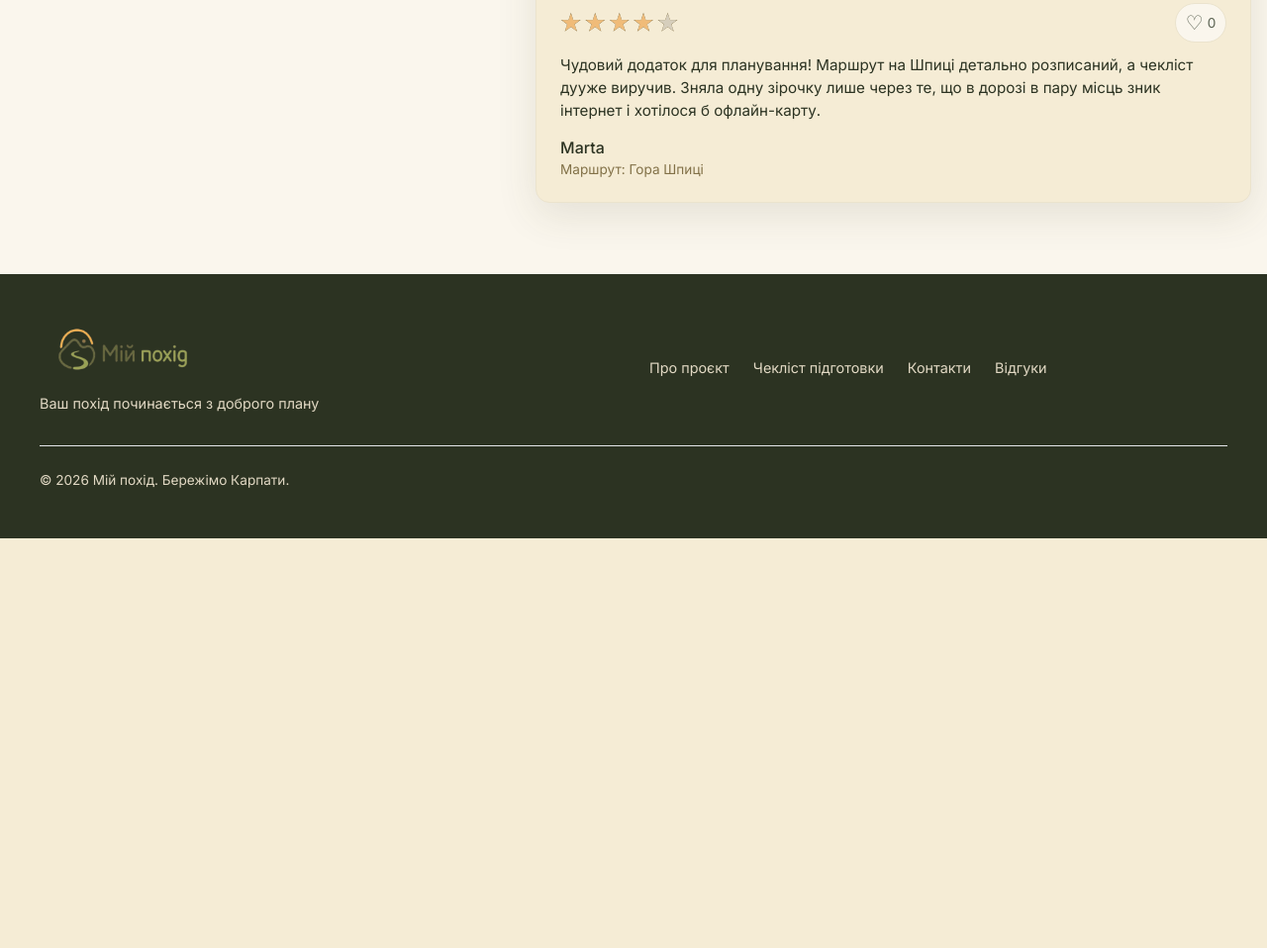
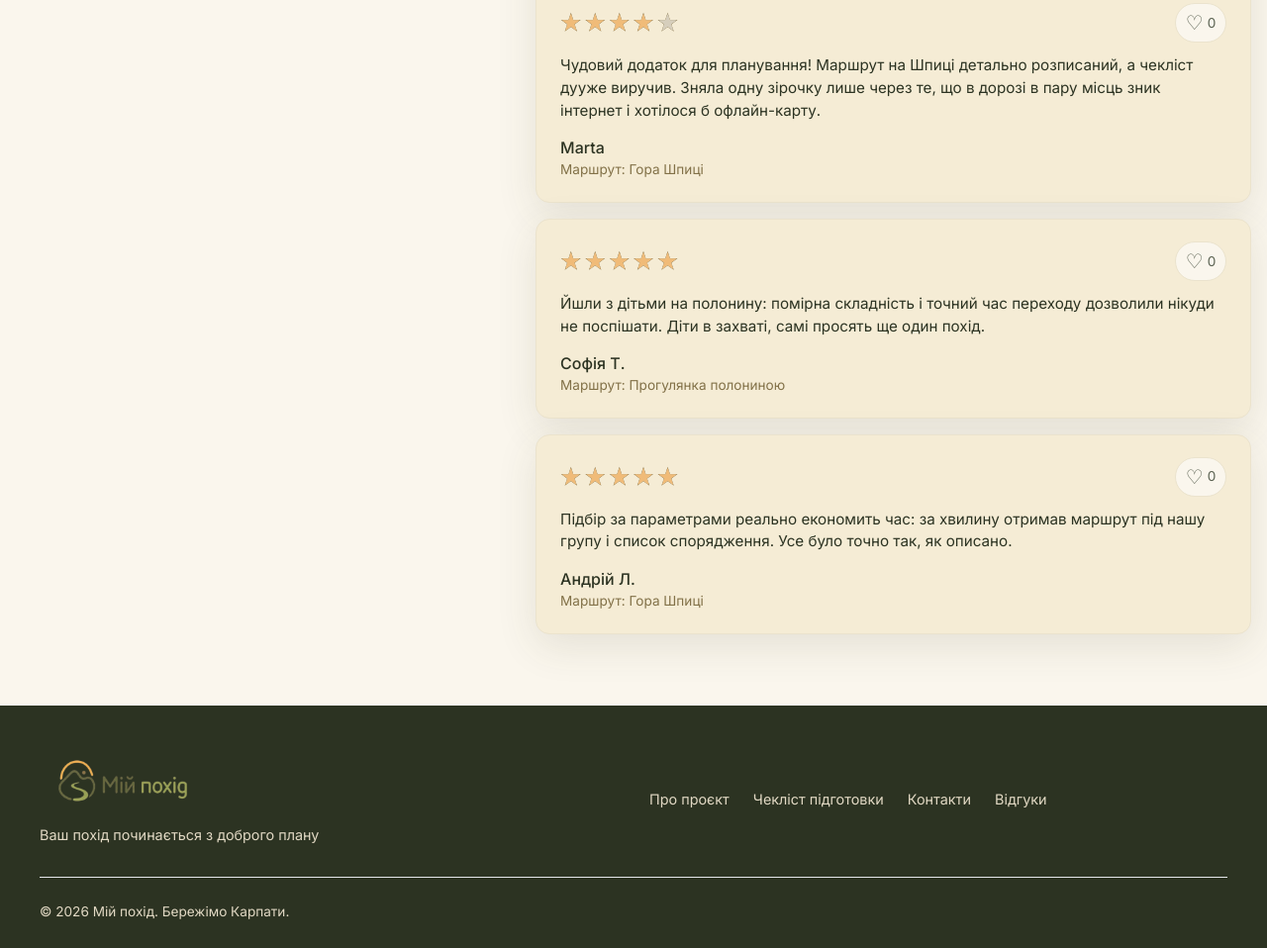
Before and after one commit to KhrystynaByrka/mii-pokhid, a plain HTML site: page reviews.html in a window 1280 px wide. Shown: the part 1401-2359 px from the top of the page at 99% size. Before the commit the page ends 1945 px from the top, so only its background shows below. Drawn offline with nearby package versions, Linux system fonts and the light colour scheme.

Commit message:
feat: додано нові відгуки

```diff
--- a/reviews.html
+++ b/reviews.html
@@ -215,6 +215,36 @@
                     </div>
                     <p class="review-gallery-text">Чудовий додаток для планування! Маршрут на Шпиці детально розписаний, а чекліст дууже виручив. Зняла одну зірочку лише через те, що в дорозі в пару місць зник інтернет і хотілося б офлайн-карту.</p>
                     <div class="review-gallery-author">Marta</div>
+                    <div class="review-gallery-route">Маршрут: Гора Шпиці</div>
+                  </div>
+                </article>
+
+                <article class="review-gallery-card" data-review-id="sofia">
+                  <div class="review-gallery-card-content">
+                    <div class="review-gallery-card-top">
+                      <div class="review-gallery-stars" aria-label="5 з 5 зірок">★★★★★</div>
+                      <button class="review-like-button !transition-all !duration-200 hover:shadow-sm focus-visible:outline-none focus-visible:ring-2 focus-visible:ring-focus-ring focus-visible:ring-offset-2" type="button" aria-pressed="false" aria-label="Вподобати відгук Софії Т.">
+                        <span class="review-like-heart" aria-hidden="true">♡</span>
+                        <span class="review-like-count" aria-label="Кількість вподобань">0</span>
+                      </button>
+                    </div>
+                    <p class="review-gallery-text">Йшли з дітьми на полонину: помірна складність і точний час переходу дозволили нікуди не поспішати. Діти в захваті, самі просять ще один похід.</p>
+                    <div class="review-gallery-author">Софія Т.</div>
+                    <div class="review-gallery-route">Маршрут: Прогулянка полониною</div>
+                  </div>
+                </article>
+
+                <article class="review-gallery-card" data-review-id="andrii">
+                  <div class="review-gallery-card-content">
+                    <div class="review-gallery-card-top">
+                      <div class="review-gallery-stars" aria-label="5 з 5 зірок">★★★★★</div>
+                      <button class="review-like-button !transition-all !duration-200 hover:shadow-sm focus-visible:outline-none focus-visible:ring-2 focus-visible:ring-focus-ring focus-visible:ring-offset-2" type="button" aria-pressed="false" aria-label="Вподобати відгук Андрія Л.">
+                        <span class="review-like-heart" aria-hidden="true">♡</span>
+                        <span class="review-like-count" aria-label="Кількість вподобань">0</span>
+                      </button>
+                    </div>
+                    <p class="review-gallery-text">Підбір за параметрами реально економить час: за хвилину отримав маршрут під нашу групу і список спорядження. Усе було точно так, як описано.</p>
+                    <div class="review-gallery-author">Андрій Л.</div>
                     <div class="review-gallery-route">Маршрут: Гора Шпиці</div>
                   </div>
                 </article>
```
